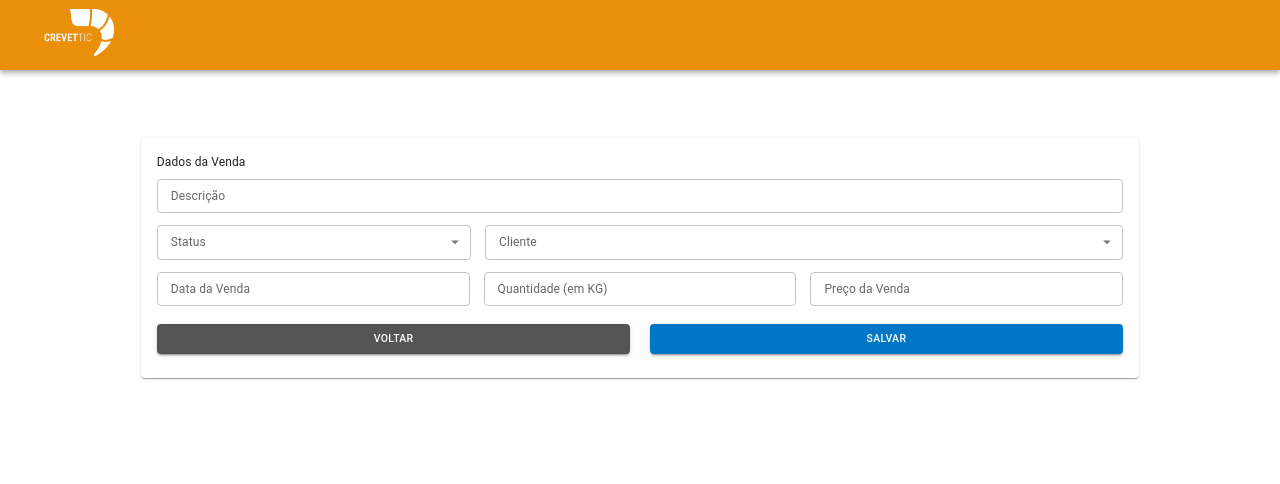
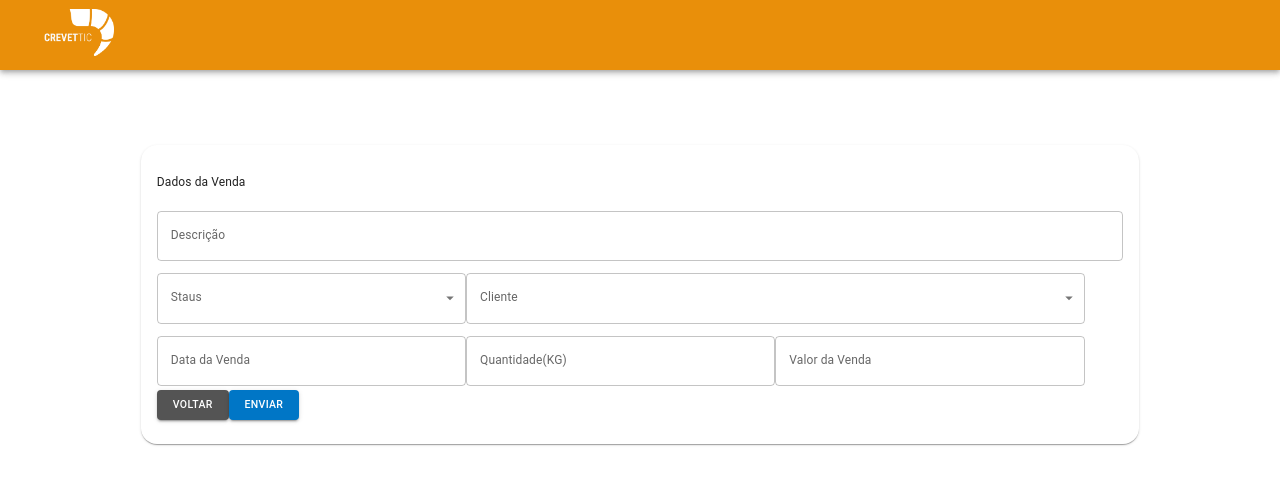
Before and after one commit to JosediO/Crevettic-, a React (Create React App) app: page / in a window 1280 px wide. Shown: the top 484 px of the page. Built offline with nearby package versions, Linux system fonts and the light colour scheme.

Commit message:
validation with formik

```diff
--- a/package.json
+++ b/package.json
@@ -14,6 +14,8 @@
     "@testing-library/react": "^13.4.0",
     "@testing-library/user-event": "^13.5.0",
     "formik": "^2.2.9",
+    "formik-material-ui": "^4.0.0-alpha.2",
+    "formik-mui-lab": "^1.0.0",
     "react": "^18.2.0",
     "react-dom": "^18.2.0",
     "react-redux": "^8.0.5",
--- a/src/Components/Formulario/Formulario.css
+++ b/src/Components/Formulario/Formulario.css
@@ -1,17 +1,23 @@
 .containerCard {
   width: 100%;
+  height: 88.6vh;
   display: flex;
   align-items: center;
   justify-content: center;
+  background-color: #fafafa;
 }
 
 .cardForm {
   width: 78%;
   display: flex;
   flex-wrap: wrap;
-  margin-top: 67px;
+  border-radius: 20px;
 }
-
+.title {
+  font-size: 20px;
+  color: #000000;
+  font-weight: bold;
+}
 .cardInputs {
   width: 100%;
 }
@@ -59,5 +65,12 @@
   border-radius: 5px;
 }
 
-/* @media screen and () {
-} */
+@media screen and (max-width: 500px) {
+  .status {
+    width: 33%;
+  }
+
+  .cliente {
+    width: 67%;
+  }
+}
--- a/src/Components/Formulario/Formulario.js
+++ b/src/Components/Formulario/Formulario.js
@@ -1,111 +1,160 @@
-import "./Formulario.css";
-
+import React from "react";
+import { Formik, Form, Field } from "formik";
 import {
+  TextField,
+  Button,
   Box,
-  Button,
   Card,
   CardContent,
-  FormControl,
-  InputLabel,
   MenuItem,
-  Select,
-  TextField,
 } from "@mui/material";
-import React from "react";
 
-function Formulario() {
-  const [status, setStatus] = React.useState("");
-  const [client, setClient] = React.useState("");
-
-  const statusHandleChange = (event) => {
-    setStatus(event.target.value);
-  };
-
-  const clienteHandleChange = (event) => {
-    setClient(event.target.value);
-  };
-
+const Formulario = () => {
   return (
     <Box className="containerCard">
-      <Card className="cardForm">
-        <CardContent className="cardInputs">
-          <>Dados da Venda</>
+      <Card sx={{ borderRadius: 4, width: "78%", margin: "auto", mt: "75px" }}>
+        <CardContent>
+          <p className="title">Dados da Venda</p>
+          <Formik
+            initialValues={{
+              description: "",
+              status: "",
+              client: "",
+              dateOfsell: "",
+              weight: "",
+              budget: "",
+            }}
+            validate={(values) => {
+              const errors = {};
+              if (!values.description) {
+                errors.description = "Descrição é obrigatória";
+              }
+              if (!values.status) {
+                errors.status = "Status obrigatório";
+              }
+              if (!values.client) {
+                errors.client = "Cliente obrigatório";
+              }
+              if (!values.dateOfsell) {
+                errors.dateOfsell = "Data da venda é obrigatório";
+              }
+              if (!values.weight) {
+                errors.weight = "Peso é obrigatório";
+              }
+              if (!values.budget) {
+                errors.budget = "Valor da venda é obrigatório";
+              }
+              return errors;
+            }}
+            onSubmit={(values) => {
+              console.log(values);
+            }}
+          >
+            {({ errors, touched }) => (
+              <Form>
+                <Field name="description">
+                  {({ field }) => (
                     <TextField
-            id="outlined"
+                      {...field}
                       label="Descrição"
+                      variant="outlined"
                       margin="dense"
-            size="small"
+                      autoComplete="off"
                       fullWidth
-            mergin="normal"
-          ></TextField>
-          <div className="line2">
-            <FormControl margin="dense" className="status" size="small">
-              <InputLabel id="demo-select-small">Status</InputLabel>
-              <Select
-                labelId="demo-select-small"
-                id="demo-select-small"
-                margin="normal"
-                value={status}
-                label="Status"
-                onChange={statusHandleChange}
+                      error={touched.description && Boolean(errors.description)}
+                      helperText={touched.description && errors.description}
+                    />
+                  )}
+                </Field>
+                <br />
+                <Field name="status">
+                  {({ field }) => (
+                    <TextField
+                      sx={{ width: "32%" }}
+                      {...field}
+                      label="Staus"
+                      select
+                      margin="dense"
+                      variant="outlined"
+                      error={touched.status && Boolean(errors.status)}
+                      helperText={touched.status && errors.status}
                     >
                       <MenuItem value={10}>Concluido</MenuItem>
                       <MenuItem value={20}>Incompleto</MenuItem>
-              </Select>
-            </FormControl>
-            <FormControl margin="dense" className="cliente" size="small">
-              <InputLabel id="demo-simple-select-label">Cliente</InputLabel>
-              <Select
-                labelId="demo-simple-select-label"
-                id="demo-simple-select"
+                    </TextField>
+                  )}
+                </Field>
+                <Field name="client">
+                  {({ field }) => (
+                    <TextField
+                      sx={{ width: "64%" }}
+                      {...field}
+                      label="Cliente"
+                      select
                       margin="dense"
-                size="small"
-                value={client}
-                label="Cliente"
-                onChange={clienteHandleChange}
+                      variant="outlined"
+                      error={touched.client && Boolean(errors.client)}
+                      helperText={touched.client && errors.client}
                     >
-                <MenuItem value={10}>Concluido</MenuItem>
-                <MenuItem value={20}>Incompleto</MenuItem>
-              </Select>
-            </FormControl>
-          </div>
-          <div className="line3">
+                      <MenuItem value={10}>cliente 1</MenuItem>
+                      <MenuItem value={20}>cliente 2</MenuItem>
+                    </TextField>
+                  )}
+                </Field>
+                <Field name="dateOfsell">
+                  {({ field }) => (
                     <TextField
-              className="venda"
-              id="outlined"
-              size="small"
+                      sx={{ width: "32%" }}
+                      {...field}
                       label="Data da Venda"
-              // type={"date"}
                       margin="dense"
-            ></TextField>
+                      variant="outlined"
+                      error={touched.dateOfsell && Boolean(errors.dateOfsell)}
+                      helperText={touched.dateOfsell && errors.dateOfsell}
+                    />
+                  )}
+                </Field>
+                <Field name="weight">
+                  {({ field }) => (
                     <TextField
-              className="peso"
-              id="outlined"
-              size="small"
-              type={"number"}
-              label="Quantidade (em KG)"
+                      sx={{ width: "32%" }}
+                      {...field}
+                      label="Quantidade(KG)"
                       margin="dense"
-            ></TextField>
+                      variant="outlined"
+                      error={touched.weight && Boolean(errors.weight)}
+                      helperText={touched.weight && errors.weight}
+                    />
+                  )}
+                </Field>
+                <Field name="budget">
+                  {({ field }) => (
                     <TextField
-              className="preco"
-              id="outlined"
-              size="small"
-              label="Preço da Venda"
+                      sx={{ width: "32%" }}
+                      {...field}
+                      label="Valor da Venda"
                       margin="dense"
-            ></TextField>
-          </div>
-          <div className="btnInputs">
-            <Button className="btn" variant="contained" color="primary">
-              Salvar
-            </Button>
-            <Button className="btn" variant="contained" color="secondary">
+                      variant="outlined"
+                      error={touched.budget && Boolean(errors.budget)}
+                      helperText={touched.budget && errors.budget}
+                    />
+                  )}
+                </Field>
+
+                <br />
+                <Button variant="contained" color="secondary">
                   Voltar
                 </Button>
-          </div>
+                <Button type="submit" variant="contained" color="primary">
+                  Enviar
+                </Button>
+              </Form>
+            )}
+          </Formik>
         </CardContent>
       </Card>
     </Box>
   );
-}
+};
 
 export default Formulario;
--- a/src/db.json
+++ b/src/db.json
@@ -0,0 +1,44 @@
+{
+  "salesData": [
+    {
+      "description": "descrição lorem",
+      "status": {
+        "id": "1",
+        "name": "Concluido"
+      },
+      "client": "Teste",
+      "saleDate": "22/12/22",
+      "cost": 500,
+      "weigth": 500,
+      "id": 1
+    }
+  ],
+  "status": [
+    {
+      "id": 1,
+      "status": "Concluido"
+    },
+    {
+      "id": 2,
+      "status": "inconcluido"
+    }
+  ],
+  "client": [
+    {
+      "id": 1,
+      "name": "Cândido Figueiredo Semedo"
+    },
+    {
+      "id": 2,
+      "name": "Danilo Lameiras da Costa"
+    },
+    {
+      "id": 3,
+      "name": "Samir Afonso Tabanez"
+    },
+    {
+      "id": 4,
+      "name": "Saúl Ourique Sandinha"
+    }
+  ]
+}
```
Also changed, not shown: 1 other file (tests, documents, lock files or other folders). Lines whose indentation alone changed are shown as unchanged.
